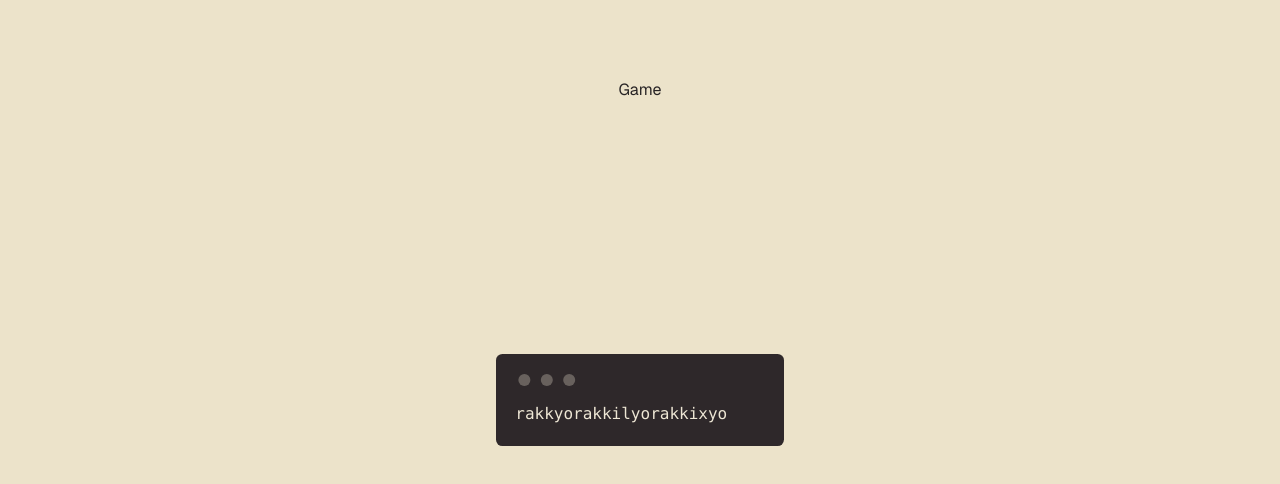
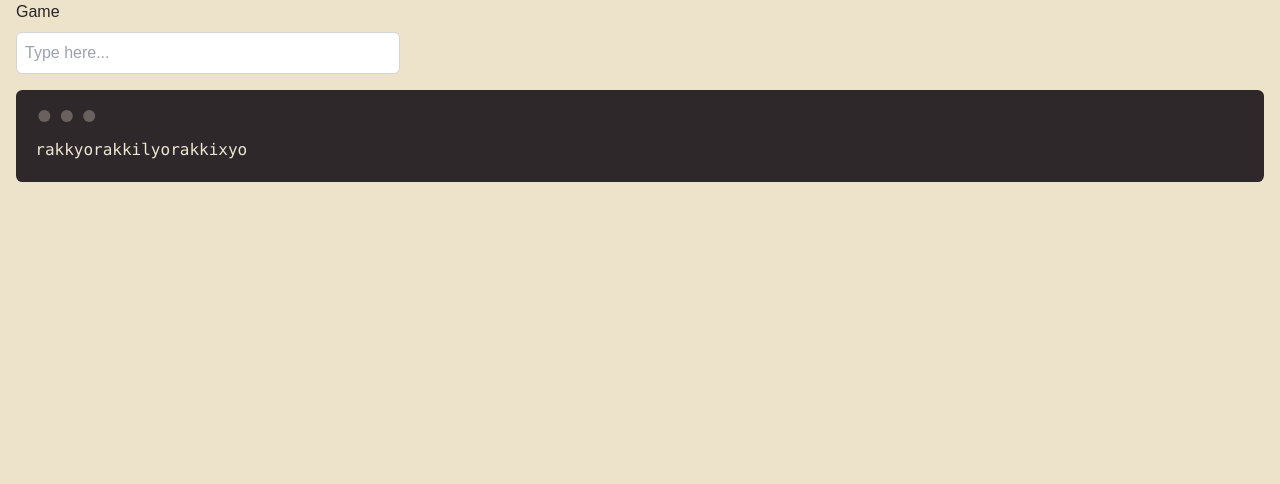
Before and after one commit to fmsyt/readable-font, a Next.js app: page / in a window 1280 px wide. Shown: the top 484 px of the page. Built offline with nearby package versions, Linux system fonts and the light colour scheme.

Commit message:
Playgroundコンポーネントにテキスト入力機能を追加し、入力に基づいて生成されたパターンを表示

```diff
--- a/src/app/components/Playground.tsx
+++ b/src/app/components/Playground.tsx
@@ -1,9 +1,35 @@
 "use client";
 
+import { useState, useMemo } from "react";
+import { createInputPatterns } from "../lib/character";
+
 export default function Playground() {
+
+  const [text, setText] = useState("");
+
+  const combination = useMemo(() => {
+    const data = createInputPatterns(text);
+    return data.map((patterns) => patterns.join(""));
+  }, [text]);
+
   return (
-    <div>
+    <div className="w-full max-w-96">
       <h1>Game</h1>
+      <input
+        type="text"
+        value={text}
+        onChange={(e) => setText(e.target.value)}
+        placeholder="Type here..."
+        className="w-full p-2 mt-2 border border-gray-300 rounded-md"
+      />
+
+      <div className="mt-4">
+        <ul>
+          {combination.map((pattern, index) => (
+            <li key={index}>{pattern}</li>
+          ))}
+        </ul>
+      </div>
     </div>
   );
 }
--- a/src/app/page.tsx
+++ b/src/app/page.tsx
@@ -3,7 +3,7 @@ import { createInputPatterns } from "./lib/character";
 
 export default function Home() {
 	return (
-		<div className="grid grid-rows-[20px_1fr_20px] items-center justify-items-center min-h-screen p-8 pb-20 gap-16 sm:p-20 font-[family-name:var(--font-geist-sans)]">
+		<div className="container mx-auto px-4">
 			<Playground />
 
 			<div className="mockup-code">
```
Also changed, not shown: 1 other file (tests, documents, lock files or other folders).
